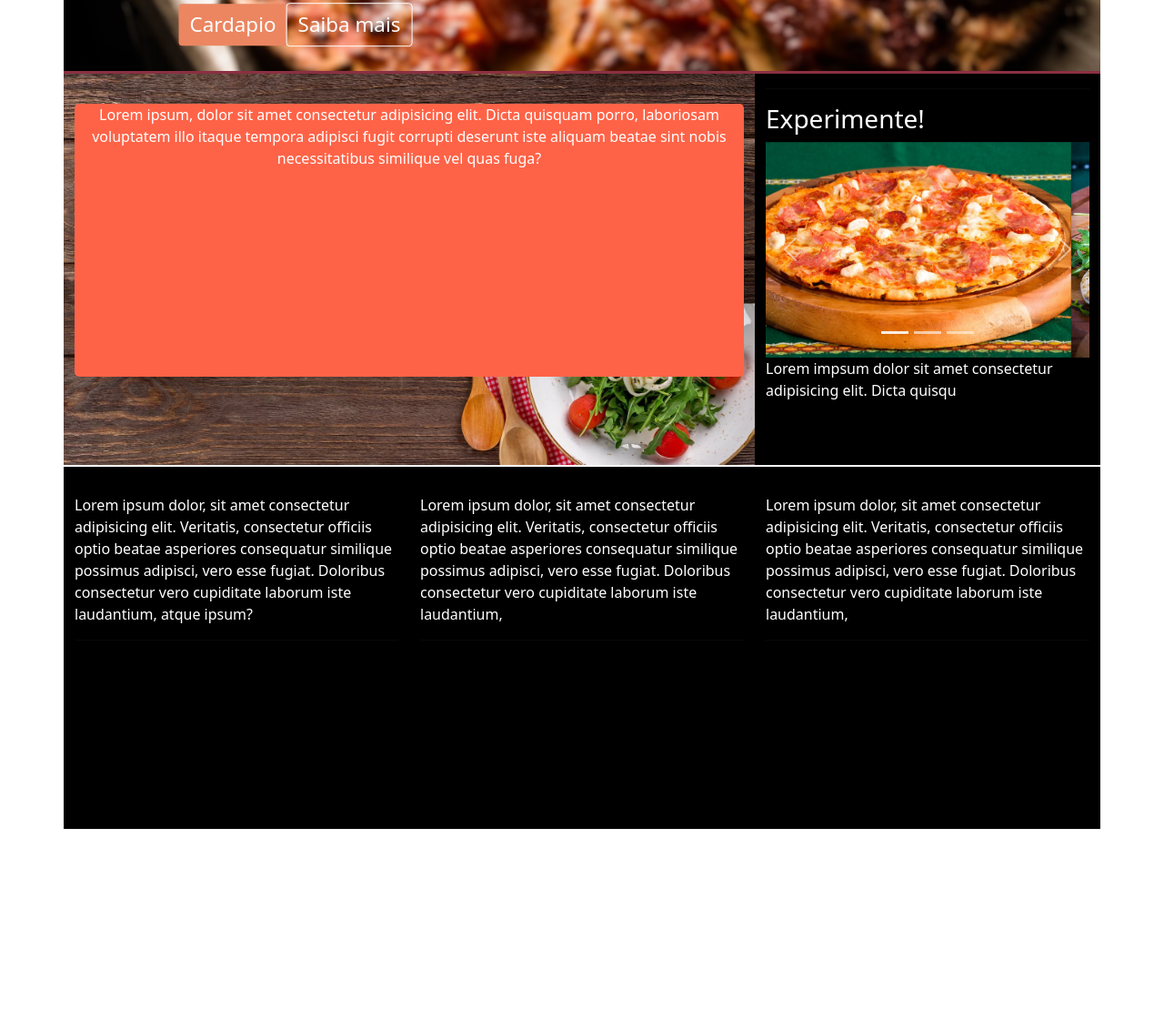
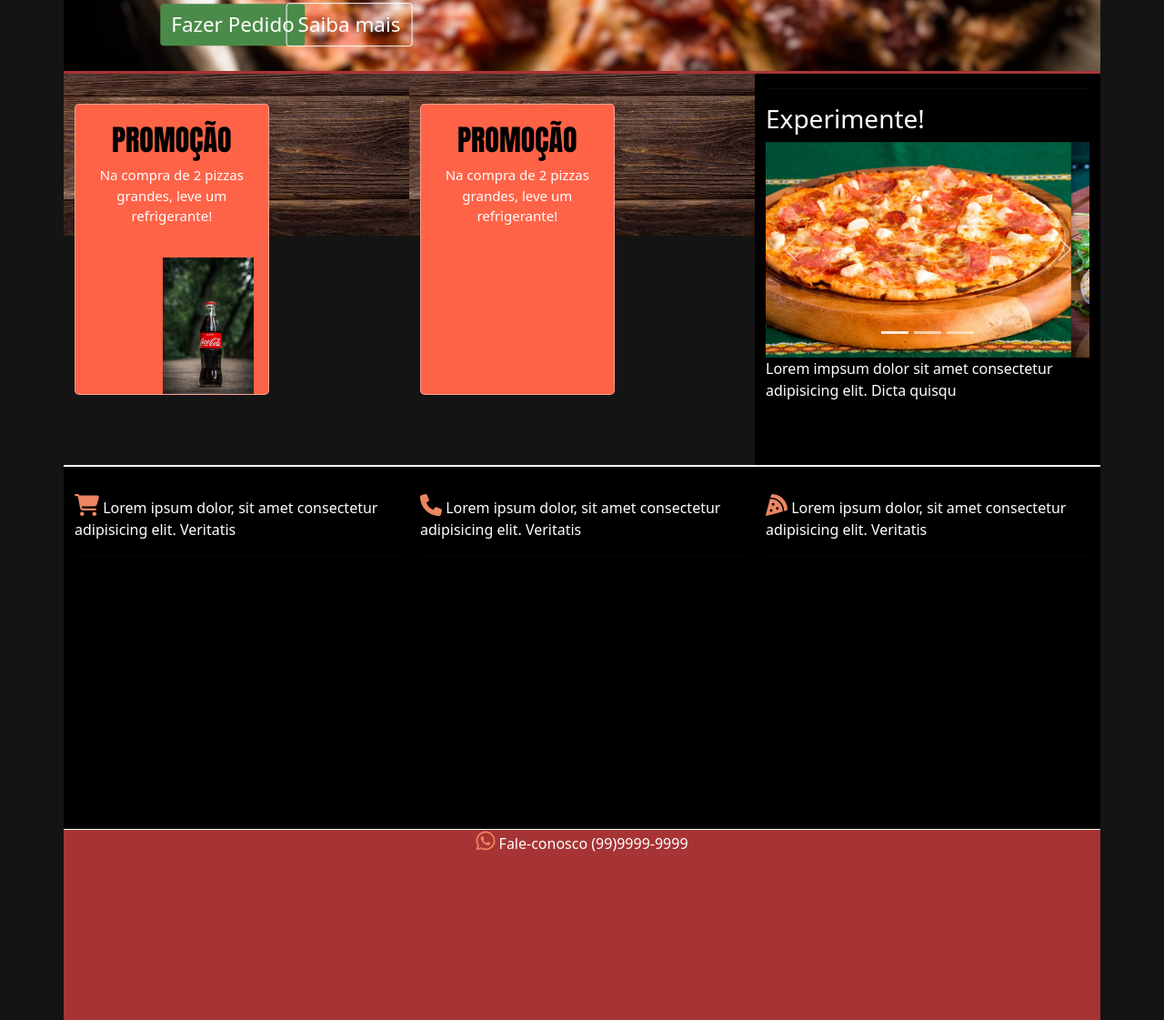
Before and after one commit to DevGustavoCoelho07/Projetos-FrontEnd, a plain HTML site: page Projeto_Site_em_Bootstrap/index.html in a window 1280 px wide. Shown: the part 405-1526 px from the top of the page at 91% size. Before the commit the page ends 1316 px from the top, so only its background shows below. Drawn offline with nearby package versions, Linux system fonts and the light colour scheme.

Commit message:
layoult pré-definido

```diff
--- a/Projeto_Site_em_Bootstrap/index.html
+++ b/Projeto_Site_em_Bootstrap/index.html
@@ -8,7 +8,10 @@
     <link rel="stylesheet" href="style.css">
     <!-- Bootstrap CSS -->
     <link href="https://cdn.jsdelivr.net/npm/bootstrap@5.1.3/dist/css/bootstrap.min.css" rel="stylesheet" integrity="sha384-1BmE4kWBq78iYhFldvKuhfTAU6auU8tT94WrHftjDbrCEXSU1oBoqyl2QvZ6jIW3" crossorigin="anonymous">
-
+    <script src="https://kit.fontawesome.com/cbf4951b43.js" crossorigin="anonymous"></script>
+    <link rel="preconnect" href="https://fonts.googleapis.com">
+    <link rel="preconnect" href="https://fonts.gstatic.com" crossorigin>
+    <link href="https://fonts.googleapis.com/css2?family=Lobster&display=swap" rel="stylesheet">
     <title>Site em Bootstrap</title>
 </head>
 
@@ -16,18 +19,18 @@
 
     <div class="container">
         <div class="row">
-            <nav style="background-color:rgb(167, 52, 52);" class="navbar navbar-expand-lg dark  ">
+            <nav style="background-color:rgb(167, 52, 52);" class="navbar navbar-expand-lg navbar-dark">
                 <div class="container">
                     <a class="navbar-brand" href="#">Navbar</a>
                     <button class="navbar-toggler" type="button" data-bs-toggle="collapse" data-bs-target="#navbarNav" aria-controls="navbarNav" aria-expanded="false" aria-label="Toggle navigation">
                 <span class="navbar-toggler-icon"></span>
               </button>
-                    <div class="collapse navbar-collapse" id="navbarNav">
-                        <ul class="navbar-nav">
+                    <div class="collapse navbar-collapse " id="navbarNav">
+                        <ul class="navbar-nav ms-auto">
                             <li class="nav-item">
-                                <a class="nav-link nv active" aria-current="page" href="#">Home</a>
+                                <a class="nav-link nv active" aria-current="page" href="#">  Home</a></li>
                             </li>
-                            <li class="nav-item">
+                            <li class="nav-item active">
                                 <a class="nav-link nv" href="#">Cardápio</a>
                             </li>
                             <li class="nav-item">
@@ -42,18 +45,32 @@
             <div class="pizza-main">
                 <h1>A melhor pizzaria da região</h1>
                 <p>Lorem ipsum, dolor sit amet consectetur adipisicing elit. Sequi fugiat optio tenetur ea consectetur porro aspernatur, ipsam facilis esse deleniti facere tempora totam cupiditate dolorem voluptatum odit perspiciatis nulla sint.</p>
-                <div class="btn btn-primary btn-acessa">Cardapio</div>
+                <div class="btn btn-primary btn-acessa">Fazer Pedido</div>
                 <div class="btn btn-outline-info btn-saiba">Saiba mais</div>
 
             </div>
         </div>
         <div class="row">
 
-            <div class="col-md-8 content-main">
+            <div class="col-md-4 content-main">
                 <hr>
                 <div class="content-extra">
-                    <p>Lorem ipsum, dolor sit amet consectetur adipisicing elit. Dicta quisquam porro, laboriosam voluptatem illo itaque tempora adipisci fugit corrupti deserunt iste aliquam beatae sint nobis necessitatibus similique vel quas fuga?</p>
+                    <h2>PROMOÇÃO</h2>
+                    <p>Na compra de 2 pizzas grandes, leve um refrigerante!</p>
+                    <img src="assets/refrigerante.webp" alt="">
                 </div>
+
+
+            </div>
+            <div class="col-md-4 content-main">
+                <hr>
+                <div class="content-extra">
+                    <h2>PROMOÇÃO</h2>
+                    <p>Na compra de 2 pizzas grandes, leve um refrigerante!</p>
+                    <img src="assets/refrigerante.webp" alt="">
+                </div>
+
+
             </div>
 
 
@@ -68,14 +85,14 @@
                     </div>
                     <div class="carousel-inner">
                         <div class="carousel-item active">
-                            <img src="assets/food-g41f46b6d6_1920.webp" class="d-block w-100" alt="...">
+                            <img src="assets/pizza_one.webp" class="d-block w-100" alt="...">
 
                         </div>
                         <div class="carousel-item">
-                            <img src="assets/food-g976b37037_1280.webp" class="d-block w-100" alt="...">
+                            <img src="assets/pizza_pão.webp" class="d-block w-100" alt="...">
                         </div>
                         <div class="carousel-item">
-                            <img src="assets/the-pizza-g31231dcf3_1920.webp" class="d-block w-100" alt="...">
+                            <img src="assets/fatia_pizza.webp" class="d-block w-100" alt="...">
                         </div>
                     </div>
                     <button class="carousel-control-prev" type="button" data-bs-target="#carouselExampleIndicators" data-bs-slide="prev">
@@ -94,35 +111,47 @@
             </div>
 
             <div class="col-md-4 content-info">
-                <p>Lorem ipsum dolor, sit amet consectetur adipisicing elit. Veritatis, consectetur officiis optio beatae asperiores consequatur similique possimus adipisci, vero esse fugiat. Doloribus consectetur vero cupiditate laborum iste laudantium,
-                    atque ipsum?</p>
+                <div class="cart-i">
+                    <i class="fas fa-shopping-cart"></i>
+                    <span>Lorem ipsum dolor, sit amet consectetur adipisicing elit. Veritatis</span>
+                </div>
 
                 <hr>
             </div>
             <div class="col-md-4 content-info">
-                <p>Lorem ipsum dolor, sit amet consectetur adipisicing elit. Veritatis, consectetur officiis optio beatae asperiores consequatur similique possimus adipisci, vero esse fugiat. Doloribus consectetur vero cupiditate laborum iste laudantium,
+                <div class="phone-i">
+                    <i class="fas fa-phone"></i>
+                    <span>Lorem ipsum dolor, sit amet consectetur adipisicing elit. Veritatis</span>
+                </div>
+                <hr>
+            </div>
+            <div class="col-md-4 content-info">
+                <div class="pizza-i">
+                    <i class="fas fa-pizza-slice"></i>
+                    <span>Lorem ipsum dolor, sit amet consectetur adipisicing elit. Veritatis</span>
 
                     <hr>
-            </div>
-            <div class="col-md-4 content-info">
-                <p>Lorem ipsum dolor, sit amet consectetur adipisicing elit. Veritatis, consectetur officiis optio beatae asperiores consequatur similique possimus adipisci, vero esse fugiat. Doloribus consectetur vero cupiditate laborum iste laudantium,
-
-                    <hr>
+                </div>
             </div>
 
+        </div>
+        <footer>
+            <div class="row">
 
+                <div class="col-md-12 main-footer">
+                    <i class="fab fa-whatsapp"></i>
+                    <span>Fale-conosco (99)9999-9999 </span>
+                </div>
 
-        </div>
-
+            </div>
+        </footer>
     </div>
     <!-- Container-->
 
 
 
+    <script src="https://cdn.jsdelivr.net/npm/bootstrap@5.1.3/dist/js/bootstrap.bundle.min.js" integrity="sha384-ka7Sk0Gln4gmtz2MlQnikT1wXgYsOg+OMhuP+IlRH9sENBO0LRn5q+8nbTov4+1p" crossorigin="anonymous"></script>
 
-
-
-    <script src="https://cdn.jsdelivr.net/npm/bootstrap@5.1.3/dist/js/bootstrap.bundle.min.js " integrity="sha384-ka7Sk0Gln4gmtz2MlQnikT1wXgYsOg+OMhuP+IlRH9sENBO0LRn5q+8nbTov4+1p " crossorigin="anonymous "></script>
 </body>
 
 </html>
--- a/Projeto_Site_em_Bootstrap/style.css
+++ b/Projeto_Site_em_Bootstrap/style.css
@@ -1,16 +1,51 @@
-    .fundov {
-        background-color: rgb(139, 48, 66);
-        height: 50px;
+:root {
+    --alaranjado: rgb(235, 134, 97);
+    --vermelhonav: rgb(167, 52, 52);
 }
 
-    .fundof {
-        background-color: rgb(100, 32, 46);
-        height: 100px;
+body {
+    background-color: rgb(20, 20, 20)!important;
 }
 
-    .fundoz {
-        background-color: rgb(87, 88, 190);
-        height: 50px;
+.main-footer {
+    background-color: black;
+    border-top: 1px solid white;
+    height: 210px;
+    background-color: var(--vermelhonav);
+    color: white;
+    text-align: center;
+}
+
+.main-footer>i {
+    color: var(--alaranjado);
+    font-size: 1.5rem;
+}
+
+.cart-i>i {
+    color: var(--alaranjado);
+    font-size: 1.5rem;
+}
+
+.cart-i>span {
+    color: white;
+}
+
+.phone-i>i {
+    color: var(--alaranjado);
+    font-size: 1.5rem;
+}
+
+.phone-i>span {
+    color: white;
+}
+
+.pizza-i>i {
+    color: var(--alaranjado);
+    font-size: 1.5rem;
+}
+
+.pizza-i>span {
+    color: white;
 }
 
 .nav-link {
@@ -22,7 +57,7 @@
 }
 
 .nav-link.nv:hover {
-        color: rgb(235, 134, 97);
+    color: var(--alaranjado);
 }
 
 .pizza-main {
@@ -32,16 +67,16 @@
     background-repeat: no-repeat;
     height: 430px;
     text-align: center;
-        border-bottom: 3px solid rgb(139, 48, 66);
+    border-bottom: 3px solid var(--vermelhonav);
 }
 
 .pizza-main>.btn-acessa:hover {
-        background-color: rgb(179, 91, 59);
+    background-color: rgb(57, 99, 55);
 }
 
 .pizza-main>.btn-acessa {
     font-size: 1.4rem;
-        background-color: rgb(235, 134, 97);
+    background-color: rgb(75, 139, 73);
     border: none;
     position: absolute;
     top: 54%;
@@ -60,6 +95,7 @@
 }
 
 .pizza-main>h1 {
+    font-family: 'Lobster', cursive;
     color: white;
     position: absolute;
     top: 30%;
@@ -76,20 +112,38 @@
 }
 
 .content-main {
-        background-image: url("assets/pexels-photo-326279.webp");
+    background-image: url("assets/tabua_pizza.webp");
     background-size: cover;
-        background-position-y: -254px;
-        background-repeat: repeat;
+    background-position-y: -252px;
+    background-position-x: -200px;
+    background-repeat: no-repeat;
     text-align: center;
     /* background-color: rgb(235, 134, 97); */
     height: 430px;
 }
 
+.content-extra>img {
+    height: 150px;
+    top: 86%;
+    left: 14%;
+    position: absolute;
+    transform: translate(-50% -50%);
+}
+
+.content-extra>h2 {
+    font-family: Impact, Haettenschweiler, 'Arial Narrow Bold', sans-serif;
+    color: black;
+}
+
 .content-extra {
     background-color: tomato;
     /* background-color: rgb(235, 134, 97); */
-        height: 300px;
+    height: 320px;
+    width: 60%;
+    font-size: 15px;
+    padding: 20px;
     border-radius: 5px;
+    border: 1px solid rgba(255, 255, 255, 0.397);
 }
 
 .content-carrousel {
```
Also changed, not shown: Projeto_Site_em_Bootstrap/assets/fatia_pizza.webp (renamed from Projeto_Site_em_Bootstrap/assets/the-pizza-g31231dcf3_1920.webp), Projeto_Site_em_Bootstrap/assets/pizza_one.webp (renamed from Projeto_Site_em_Bootstrap/assets/food-g41f46b6d6_1920.webp), Projeto_Site_em_Bootstrap/assets/pizza_pão.webp (renamed from Projeto_Site_em_Bootstrap/assets/food-g976b37037_1280.webp), Projeto_Site_em_Bootstrap/assets/refrigerante.webp (added), Projeto_Site_em_Bootstrap/assets/tabua_pizza.webp (renamed from Projeto_Site_em_Bootstrap/assets/pexels-photo-326279.webp). Lines whose indentation alone changed are shown as unchanged.
